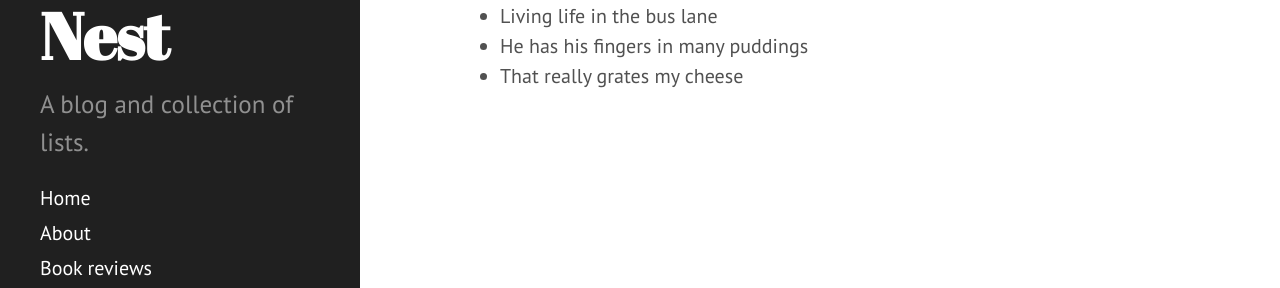
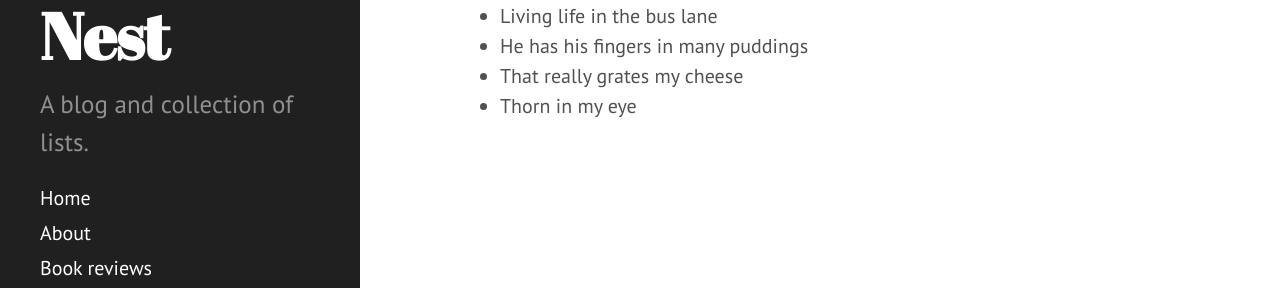
Before and after one commit to rm646/blag, a Jekyll site: the page built from _lists/misremembered_phrases.md, in a window 1280 px wide. Shown: the part 469-757 px from the top of the page. Built offline with Jekyll 4.4.1, drawn with Linux system fonts in a browser that asks for light colours.

Commit message:
new phrase

```diff
--- a/_data/misremembered_phrases.yml
+++ b/_data/misremembered_phrases.yml
@@ -12,3 +12,4 @@
 - phrase: Living life in the bus lane
 - phrase: He has his fingers in many puddings
 - phrase: That really grates my cheese
+- phrase: Thorn in my eye
```
